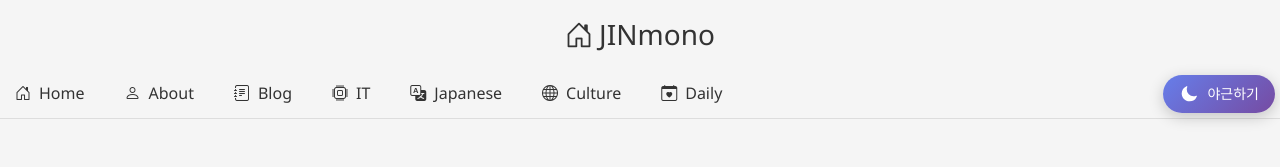
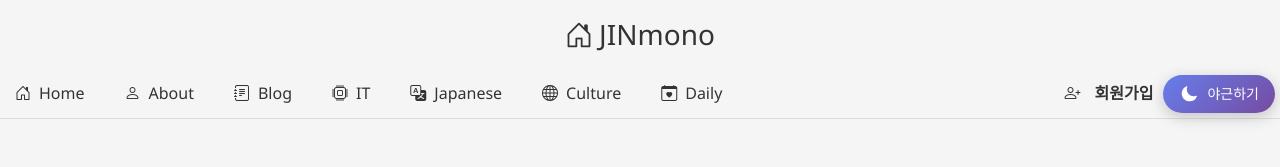
Before and after one commit to JINWON-getup/blog-frontend, a React app: page / in a window 1280 px wide. Shown: the top 167 px of the page. Built offline with nearby package versions, Linux system fonts and the light colour scheme; no server answers; the HTML template or start-up script is replaced by a standard one.

Commit message:
회원가입 라우트 생성

```diff
--- a/src/components/NavBar.tsx
+++ b/src/components/NavBar.tsx
@@ -69,16 +69,28 @@ export default function NavBar() {
                     </Link>
                 </li>
             </ul>
+            {/* 오른쪽 요소들을 하나의 그룹으로 묶기 */}
+            <div className="nav-right-group">
+                {/* 회원가입 링크 */}
+                <Link to="/signup" className="nav-link signup-link">
+                    <i className="bi bi-person-plus"></i>
+                    <span>회원가입</span>
+                </Link>
+
                 <div className="nav-toggle">
                     {/* 관리자 메뉴 - 로그인된 관리자에게만 표시 */}
                     {isLoggedIn && adminInfo && (
-                    <Link to="/admin-dashboard" className="nav-link admin-link">
+                        <Link
+                            to="/admin-dashboard"
+                            className="nav-link admin-link"
+                        >
                             <i className="bi bi-speedometer2"></i>
                             <span>대시보드</span>
                         </Link>
                     )}
                     <DarkModeToggle />
                 </div>
+            </div>
         </nav>
     );
 }
--- a/src/css/nav-bar.css
+++ b/src/css/nav-bar.css
@@ -1,7 +1,7 @@
 /* ======================================== 라이트 모드 ======================================== */
 .nav-bar {
     display: flex;
-    justify-content: space-between;
+    justify-content: flex-start;
     align-items: center;
     border-bottom: 1px solid #ddd;
     padding: 5px 5px;
@@ -83,6 +83,13 @@
 .nav-toggle {
     display: flex;
     align-items: center;
+}
+
+/* 오른쪽 요소들을 그룹화 */
+.nav-right-group {
+    display: flex;
+    align-items: center;
+    margin-left: auto; /* 왼쪽 요소들과의 간격을 최대화 */
 }
 
 /* ======================================== 다크 모드 ======================================== */
@@ -167,3 +174,50 @@
 .admin-link span {
     font-weight: 600;
 }
+
+/* 회원가입 링크 스타일 - 독립적으로 배치 */
+.signup-link {
+    display: flex;
+    align-items: center;
+    gap: 8px;
+    text-decoration: none;
+    color: #333;
+    font-size: 16px;
+    padding: 6px 10px;
+    border-radius: 6px;
+    transition: all 0.3s ease;
+    font-weight: 600;
+    margin-right: 0; /* nav-toggle과의 간격 완전 제거 */
+    /* 강제로 ::before 애니메이션 비활성화 */
+    position: static !important;
+    overflow: visible !important;
+}
+
+/* ::before 가상 요소를 완전히 제거 */
+.signup-link::before {
+    display: none !important;
+    content: none !important;
+}
+
+.signup-link:hover {
+    color: #667eea;
+    transform: translateY(-1px);
+}
+
+.signup-link i {
+    margin-right: 6px;
+}
+
+.signup-link span {
+    font-weight: 600;
+}
+
+/* 다크모드에서 회원가입 링크 스타일 */
+.dark .signup-link {
+    color: #eee;
+}
+
+.dark .signup-link:hover {
+    color: #667eea;
+    transform: translateY(-1px);
+}
--- a/src/routes/routes.tsx
+++ b/src/routes/routes.tsx
@@ -7,6 +7,7 @@ import AdminDashboard from "../pages/AdminDashboard";
 import CreatePost from "../components/CreatePost";
 import PostDetail from "../pages/PostDetail";
 import BoardPage from "../pages/BoardPage";
+import SignUp from "../pages/SignUp";
 
 export default function AppRoutes() {
     return (
@@ -20,6 +21,7 @@ export default function AppRoutes() {
             <Route path="/admin-dashboard" element={<AdminDashboard />} />
             <Route path="/write" element={<CreatePost />} />
             <Route path="/post/:id" element={<PostDetail />} />
+            <Route path="/signup" element={<SignUp />} />
         </Routes>
     );
 }
```
Lines whose indentation alone changed are shown as unchanged.
